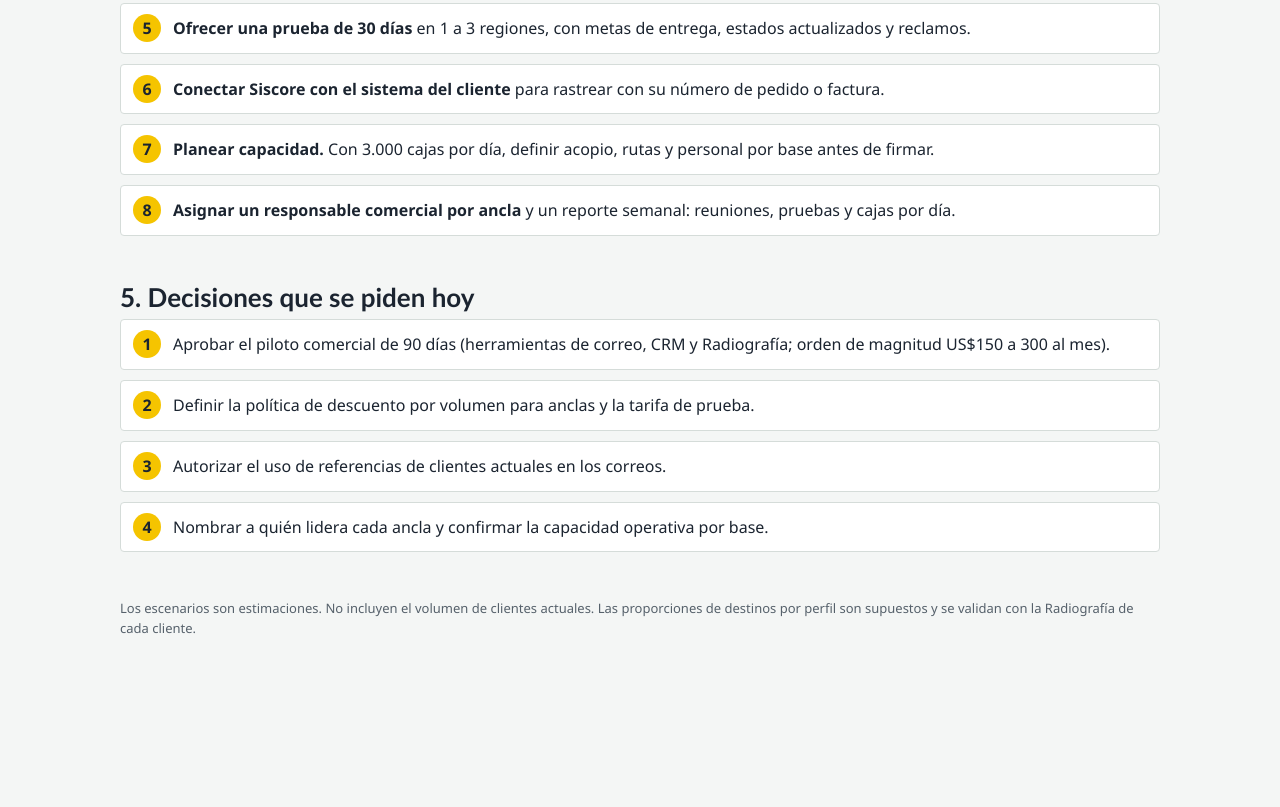
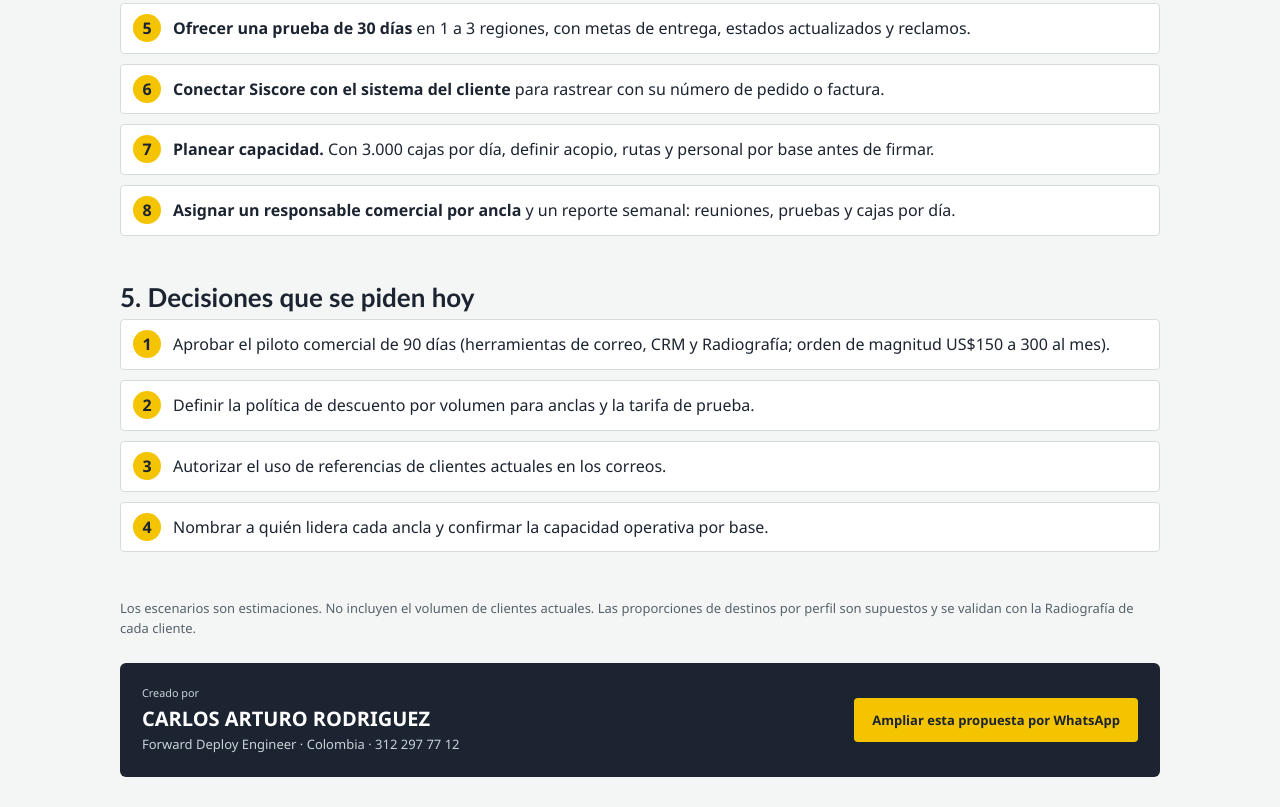
Before and after one commit to bigermarkonline-labcarlos/Propuesta-Postcargo-Anclas, a plain HTML site: page Propuesta_Postcargo_Clientes_Ancla.html in a window 1280 px wide. Shown: the part 3085-3892 px from the top of the page. Before the commit the page ends 3754 px from the top, so only its background shows below. Drawn offline with Linux system fonts and the light colour scheme.

Commit message:
Add Carlos signature and WhatsApp CTA
Co-authored-by: Copilot <223556219+Copilot@users.noreply.github.com>

```diff
--- a/Propuesta_Postcargo_Clientes_Ancla.html
+++ b/Propuesta_Postcargo_Clientes_Ancla.html
@@ -45,6 +45,10 @@ ol.st{counter-reset:s;list-style:none;padding:0;margin:0;display:grid;gap:10px}
 ol.st li{counter-increment:s;background:#fff;border:1px solid var(--line);padding:12px 14px 12px 52px;position:relative;border-radius:4px}
 ol.st li:before{content:counter(s);position:absolute;left:12px;top:10px;width:28px;height:28px;border-radius:50%;background:var(--yel);font-weight:800;text-align:center;line-height:28px}
 footer{margin:46px 0 30px;color:var(--mut);font-size:13px}
+.signature{margin-top:24px;padding:22px;background:var(--ink);color:#fff;border-radius:6px;display:flex;align-items:center;justify-content:space-between;gap:20px;flex-wrap:wrap}
+.signature small{display:block;color:#C9D2D8;margin-bottom:2px}.signature strong{display:block;font-size:20px}.signature span{color:#C9D2D8}
+.wa-cta{display:inline-block;padding:12px 18px;background:var(--yel);color:var(--ink)!important;font-weight:800;text-decoration:none;border-radius:4px;text-align:center}
+.wa-cta:hover{filter:brightness(.95)}
 </style></head><body>
 <header><div class="w">
 <h1>Tres anclas primero, después la base de prospectos</h1>
@@ -111,7 +115,17 @@ footer{margin:46px 0 30px;color:var(--mut);font-size:13px}
 <li>Autorizar el uso de referencias de clientes actuales en los correos.</li>
 <li>Nombrar a quién lidera cada ancla y confirmar la capacidad operativa por base.</li>
 </ol>
-<footer>Los escenarios son estimaciones. No incluyen el volumen de clientes actuales. Las proporciones de destinos por perfil son supuestos y se validan con la Radiografía de cada cliente.</footer>
+<footer>
+<p>Los escenarios son estimaciones. No incluyen el volumen de clientes actuales. Las proporciones de destinos por perfil son supuestos y se validan con la Radiografía de cada cliente.</p>
+<section class="signature" aria-label="Informacion del creador">
+<div>
+<small>Creado por</small>
+<strong>CARLOS ARTURO RODRIGUEZ</strong>
+<span>Forward Deploy Engineer · Colombia · 312 297 77 12</span>
+</div>
+<a class="wa-cta" href="https://wa.me/573122977712?text=Hola%20Carlos%20Arturo%2C%20quiero%20ampliar%20la%20propuesta%20para%20Postcargo." target="_blank" rel="noopener noreferrer">Ampliar esta propuesta por WhatsApp</a>
+</section>
+</footer>
 </main>
 <script>
 const T=[["Metropolitano",53,23585],["Nacional medio",177,30000],["Nacional abierto",268,36463],["Especial",522,44487],["Extendido",223,69919],["Multimodal",12,203167]];
```
